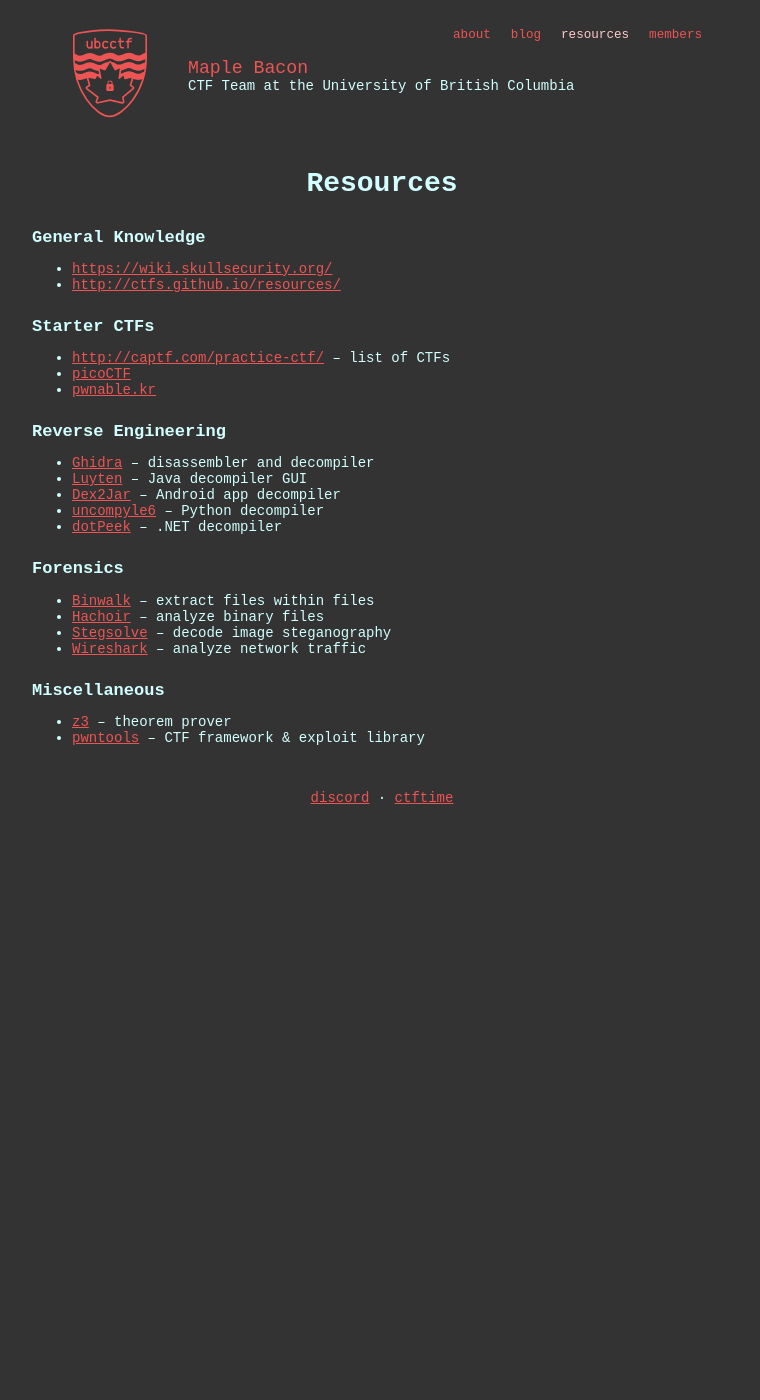
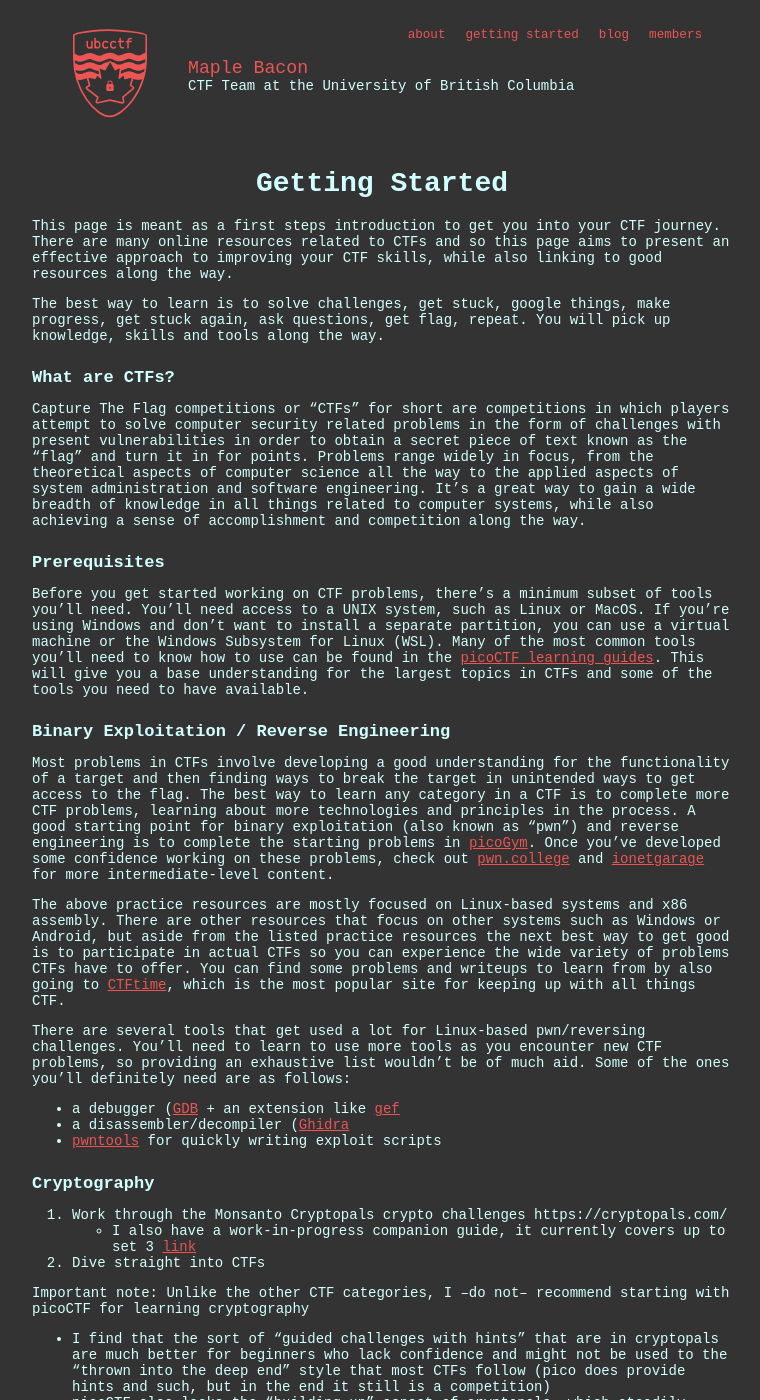
Before and after one commit to ubcctf/ubcctf.github.io, a Jekyll site: the page built from resources.md, in a window 1280 px wide and 1400 px high. Shown: the whole window, without its empty margins (258-1018 px from the left). Built offline with Jekyll 4.4.1, drawn with Linux system fonts in a browser that asks for light colours; some web fonts are replaced; some of the changed text lies outside the part shown.

Commit message:
changed resources page to getting started page

```diff
--- a/_layouts/default.html
+++ b/_layouts/default.html
@@ -21,7 +21,7 @@
 
       <header>
         <nav>
-          {% assign pages = "about,blog,resources,members" | split: "," %}
+          {% assign pages = "about,getting started,blog,members" | split: "," %}
           {% for p in pages %}
           <a href="/{{ p }}"{% if page.name contains p %} class="active"{% endif %}>{{ p }}</a>
           {% endfor %}
--- a/resources.md
+++ b/resources.md
@@ -1,40 +1,53 @@
 ---
 layout: default
-title: Resources | CTF @ UBC
+title: Getting Started | CTF @ UBC
 ---
 
-# Resources
+# Getting Started
 
-## General Knowledge
+This page is meant as a first steps introduction to get you into your CTF journey. There are many online resources related to CTFs and so this page aims to present an effective approach to improving your CTF skills, while also linking to good resources along the way.
 
-- [https://wiki.skullsecurity.org/](https://wiki.skullsecurity.org/)
-- [http://ctfs.github.io/resources/](http://ctfs.github.io/resources/)
+The best way to learn is to solve challenges, get stuck, google things, make progress, get stuck again, ask questions, get flag, repeat. You will pick up knowledge, skills and tools along the way.
 
-## Starter CTFs
+## What are CTFs?
 
-- [http://captf.com/practice-ctf/](http://captf.com/practice-ctf/) -- list of CTFs
-- [picoCTF](https://picoctf.com/)
-- [pwnable.kr](https://pwnable.kr/)
+Capture The Flag competitions or "CTFs" for short are competitions in which players attempt to solve computer security related problems in the form of challenges with present vulnerabilities in order to obtain a secret piece of text known as the "flag" and turn it in for points. Problems range widely in focus, from the theoretical aspects of computer science all the way to the applied aspects of system administration and software engineering. It's a great way to gain a wide breadth of knowledge in all things related to computer systems, while also achieving a sense of accomplishment and competition along the way.
+
+## Prerequisites
+
+Before you get started working on CTF problems, there's a minimum subset of tools you'll need. You'll need access to a UNIX system, such as Linux or MacOS. If you're using Windows and don't want to install a separate partition, you can use a virtual machine or the Windows Subsystem for Linux (WSL). Many of the most common tools you'll need to know how to use can be found in the [picoCTF learning guides](https://picoctf.org/resources). This will give you a base understanding for the largest topics in CTFs and some of the tools you need to have available.
 
 
-## Reverse Engineering
+## Binary Exploitation / Reverse Engineering
 
-- [Ghidra](https://ghidra-sre.org) -- disassembler and decompiler
-- [Luyten](https://github.com/deathmarine/Luyten) -- Java decompiler GUI
-- [Dex2Jar](https://github.com/pxb1988/dex2jar) -- Android app decompiler
-- [uncompyle6](https://github.com/rocky/python-uncompyle6) -- Python decompiler
-- [dotPeek](https://www.jetbrains.com/decompiler) -- .NET decompiler
+Most problems in CTFs involve developing a good understanding for the functionality of a target and then finding ways to break the target in unintended ways to get access to the flag. The best way to learn any category in a CTF is to complete more CTF problems, learning about more technologies and principles in the process. A good starting point for binary exploitation (also known as "pwn") and reverse engineering is to complete the starting problems in [picoGym](https://picoctf.org/index#picogym). Once you've developed some confidence working on these problems, check out [pwn.college](pwn.college) and [ionetgarage](http://io.netgarage.org/) for more intermediate-level content.
 
+The above practice resources are mostly focused on Linux-based systems and x86 assembly. There are other resources that focus on other systems such as Windows or Android, but aside from the listed practice resources the next best way to get good is to participate in actual CTFs so you can experience the wide variety of problems CTFs have to offer. You can find some problems and writeups to learn from by also going to [CTFtime](https://ctftime.org/), which is the most popular site for keeping up with all things CTF.
 
-## Forensics
+There are several tools that get used a lot for Linux-based pwn/reversing challenges. You'll need to learn to use more tools as you encounter new CTF problems, so providing an exhaustive list wouldn't be of much aid. Some of the ones you'll definitely need are as follows:
+- a debugger ([GDB](https://www.gnu.org/software/gdb/) + an extension like [gef](https://gef.readthedocs.io/en/master/)
+- a disassembler/decompiler ([Ghidra](https://ghidra-sre.org/)
+- [pwntools](http://docs.pwntools.com/en/stable/) for quickly writing exploit scripts
 
-- [Binwalk](https://github.com/ReFirmLabs/binwalk) -- extract files within files
-- [Hachoir](https://hachoir.readthedocs.io/en/latest/) -- analyze binary files
-- [Stegsolve](https://github.com/zardus/ctf-tools/tree/master/stegsolve) -- decode image steganography
-- [Wireshark](https://www.wireshark.org) -- analyze network traffic
+## Cryptography
 
+1. Work through the Monsanto Cryptopals crypto challenges https://cryptopals.com/
+   - I also have a work-in-progress companion guide, it currently covers up to set 3 [link](https://ubcctf.github.io/2021/01/cryptopals-companion/)
+2. Dive straight into CTFs
 
-## Miscellaneous
+Important note: Unlike the other CTF categories, I --do not-- recommend starting with picoCTF for learning cryptography
+   - I find that the sort of “guided challenges with hints” that are in cryptopals are much better for beginners who lack confidence and might not be used to the “thrown into the deep end” style that most CTFs follow (pico does provide hints and such, but in the end it still is a competition)
+   - picoCTF also lacks the “building up” aspect of cryptopals, which steadily works up to the major challenges like the CBC padding oracle
+   - picoCTF also starts you off with a bunch of, to be blunt, boring toy challenges that have nothing to do with the cryptography you’ll see in CTFs
+   - Working through pico after some cryptopals is a great idea (pico is very biased towards rsa challenges though)
 
-- [z3](https://github.com/Z3Prover/z3) -- theorem prover
-- [pwntools](https://github.com/Gallopsled/pwntools) -- CTF framework & exploit library
+Some other learning options, extra additions if they fit your learning style better:
+- If you like watching lectures, [RPISEC’s lectures seem good](https://www.youtube.com/c/RPISEC_talks/videos)
+- Reading a mathematics or cryptography textbook to learn more about the fundamentals
+- Reading write-ups for past challenges on CTFtime or elsewhere helps get exposed to more types of problems
+
+## Web Application Security
+
+The web problems available on [picoCTF](https://picoctf.org/index#picogym) are a great way to get started on learning the basics of web security from the ground-up. However, you may notice two things after doing a number of picoCTF web problems: the pico challenges are pretty stacked towards classic/popular web exploits, and they will give a steady stream of hints to help you along. After going through them, it'll be helpful to try out web exploitation in an environment where hints are not as readily available, to intentionally train your recon skills without requiring a guiding hand. If you do get stuck, by all means ask for help or google the writeups, but going in totally blind is the most effective way to develop your auditing skills, granting you the acumen for identifying other exploits that you will see in other CTFs.
+
+A big portion of web application security is auditing and recon - many web-based exploits are similar but different and the scope of web exploits is vast. Being able to correctly identify the key symptoms of a specific vulnerability helps in narrowing down what sorts of exploits you should be crafting, and so researching what kind of bug you're up against is half the battle. [Project Juice Shop](https://owasp.org/www-project-juice-shop/) is a recommended resource for sandboxing web exploits, and is a good way to strengthen your recon skills to find and identify vulnerabilities.
```
